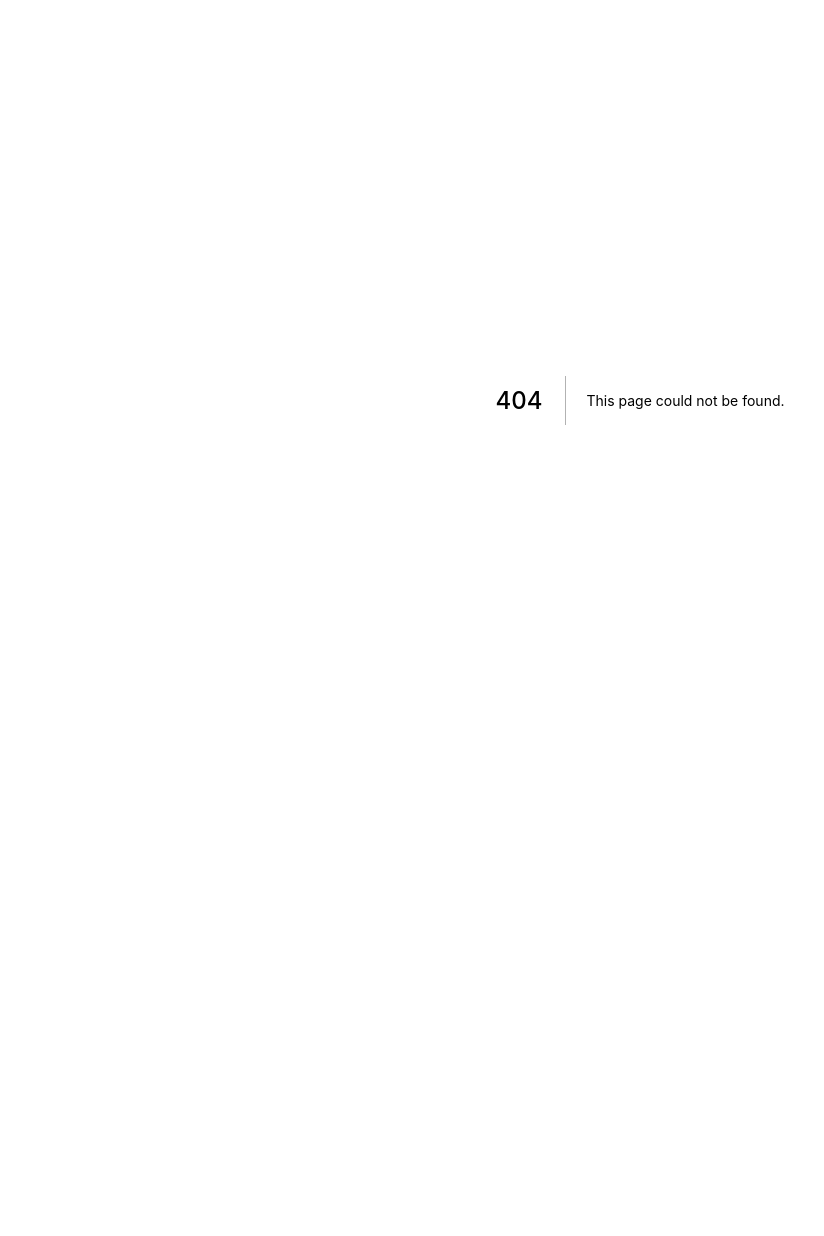
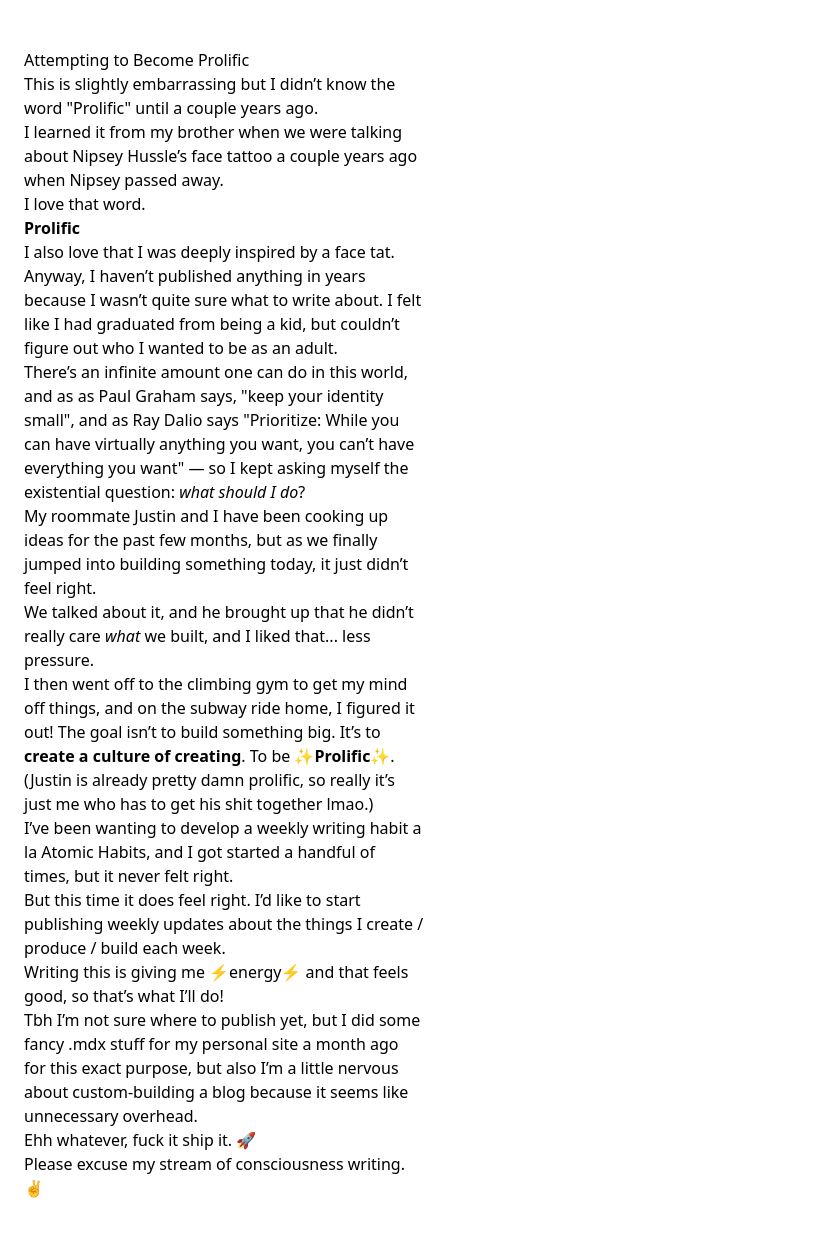
Before and after one commit to aakagi/akagi.co, a Next.js app: page /prolific in a window 1280 px wide. Before the commit this address had no page. Shown: the top 1236 px of the page, without its empty margins (0-824 px from the left). Before the commit the page ends 800 px from the top, so only its background shows below. Built offline with nearby package versions, Linux system fonts and the light colour scheme.

Commit message:
prolific week zero!

```diff
--- /dev/null
+++ b/src/lib/published/prolific.mdx
@@ -0,0 +1,35 @@
+# Attempting to Become Prolific
+
+This is slightly embarrassing but I didn’t know the word "Prolific" until a couple years ago.
+
+I learned it from my [brother](https://www.youtube.com/channel/UC1m__bDgRlraOPZ6acH_tJQ) when we were talking about Nipsey Hussle’s face tattoo a couple years ago when Nipsey passed away.
+
+I love that word.
+
+**Prolific**
+
+I also love that I was deeply inspired by a face tat.
+
+Anyway, I haven’t published anything in years because I wasn’t quite sure what to write about. I felt like I had graduated from being a kid, but couldn’t figure out who I wanted to be as an adult.
+
+There’s an infinite amount one can do in this world, and as as Paul Graham says, ["keep your identity small"](http://www.paulgraham.com/identity.html), and as Ray Dalio says ["Prioritize: While you can have virtually anything you want, you can’t have everything you want"](https://twitter.com/raydalio/status/1355571809718915074) — so I kept asking myself the existential question: _what should I do_?
+
+My roommate [Justin](https://www.instagram.com/justintmckibben/) and I have been cooking up ideas for the past few months, but as we finally jumped into building something today, it just didn’t feel right.
+
+We talked about it, and he brought up that he didn’t really care _what_ we built, and I liked that... less pressure.
+
+I then went off to the climbing gym to get my mind off things, and on the subway ride home, I figured it out! The goal isn’t to build something big. It’s to **create a culture of creating**. To be **✨Prolific✨**.
+
+(Justin is already pretty damn prolific, so really it’s just me who has to get his shit together lmao.)
+
+I’ve been wanting to develop a weekly writing habit a la [Atomic Habits](https://jamesclear.com/atomic-habits), and I got started a handful of times, but it never felt right.
+
+But this time it does feel right. I’d like to start publishing weekly updates about the things I create / produce / build each week.
+
+Writing this is giving me ⚡️energy⚡️ and that feels good, so that’s what I’ll do!
+
+Tbh I’m not sure where to publish yet, but I did [some fancy .mdx stuff](https://github.com/aakagi/akagi.co) for my personal site a month ago for this exact purpose, but also I’m a little nervous about custom-building a blog because it seems like unnecessary overhead.
+
+Ehh whatever, fuck it ship it. 🚀
+
+Please excuse my stream of consciousness writing. ✌️
--- a/src/lib/published/test.mdx
+++ /dev/null
@@ -1,5 +0,0 @@
-# Hello World
-
-- I wonder if this will work
-- I'll be blown away if it does
-- Here's another bullet point
--- a/src/pages/index.js
+++ b/src/pages/index.js
@@ -28,8 +28,6 @@
           <Bio />
         </div>
 
-        {/* <Bio className="py-16" /> */}
-
         <div className="w-24 py-40">
           <Image
             layout="intrinsic"
--- /dev/null
+++ b/src/pages/prolific.js
@@ -0,0 +1,13 @@
+import MDXProvider from 'providers/MDXProvider'
+
+import Prolific from 'lib/published/prolific.mdx'
+
+export default function BlogPage() {
+  return (
+    <MDXProvider>
+      <div className="max-w-md py-12 px-6">
+        <Prolific />
+      </div>
+    </MDXProvider>
+  )
+}
--- a/src/pages/test.js
+++ /dev/null
@@ -1,5 +0,0 @@
-import HelloWorld from 'lib/published/test.mdx'
-
-export default function TestPage() {
-  return <HelloWorld />
-}
--- a/src/providers/MDXProvider/index.jsx
+++ b/src/providers/MDXProvider/index.jsx
@@ -6,7 +6,13 @@
 }
 
 function RedAnchor({ className, ...props }) {
-  return <a className={`text-red-700 underline ${className}`} {...props} />
+  return (
+    <a
+      className={`text-red-700 underline ${className}`}
+      target="_blank"
+      {...props}
+    />
+  )
 }
 
 const NON_ALPLA_NUMERIC = /([^a-z\d\s])/i
@@ -31,7 +37,12 @@
   )
 }
 
+function H1(props) {
+  return <h1 className="text-2xl font-medium mb-4" {...props} />
+}
+
 const components = {
+  h1: H1,
   p: Paragraph,
   a: RedAnchor,
 }
```
Also changed, not shown: src/pages/_document.js (indentation only).
